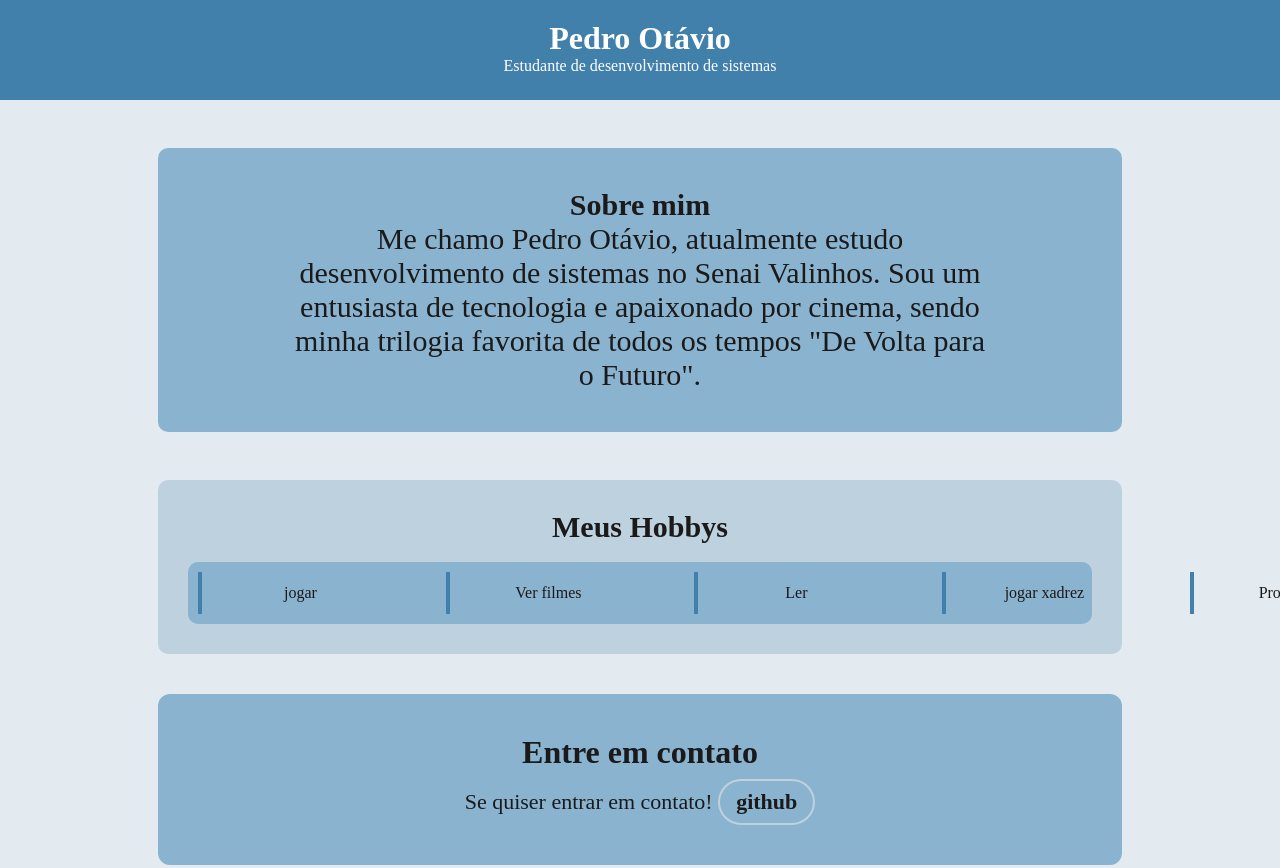
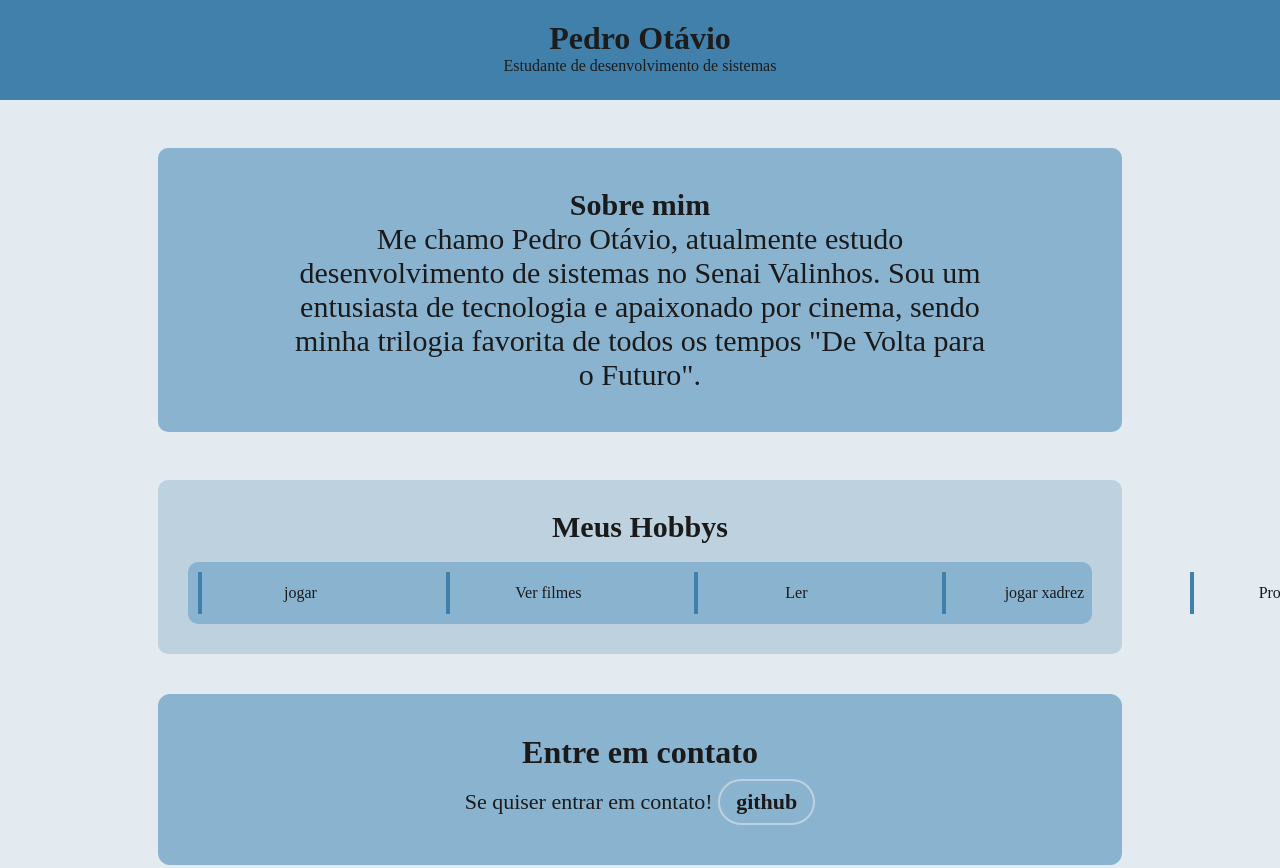
Before and after one commit to Supremeduck3/Segundo-site, a plain HTML site: page index.html in a window 1280 px wide. Shown: the top 868 px of the page. Drawn offline with Linux system fonts and the light colour scheme; a web font is replaced by a local one.

Commit message:
Atualização de CSS

```diff
--- a/assets/index.css
+++ b/assets/index.css
@@ -20,7 +20,7 @@ header {
     width: 100%;
     height: 100px;
     text-align: center;
-    color: #ffffff;
+    color: #1d1c1c;
 }
 about-section {
     display: block;
```
